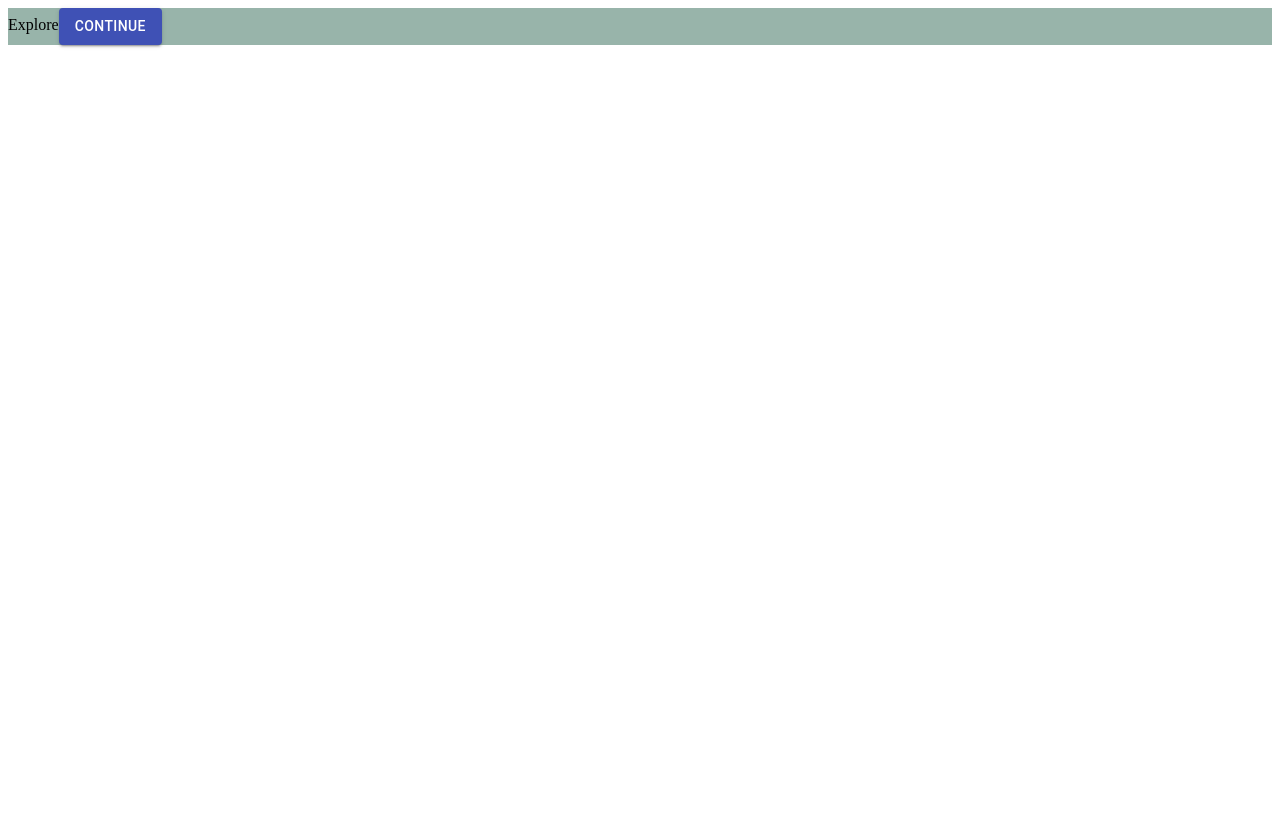
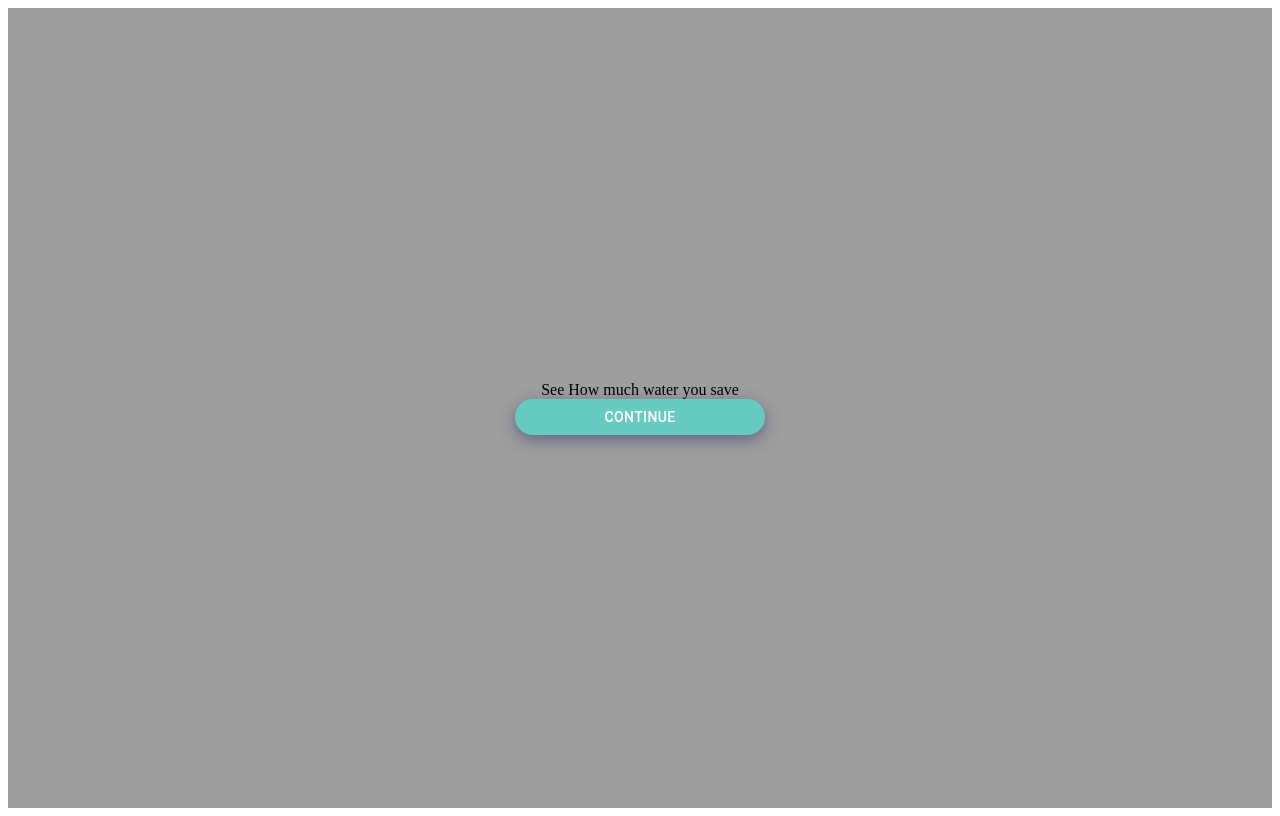
Before and after one commit to prashantbharati/Rh-form, a React (Create React App) app: page / in a window 1280 px wide. Built offline with nearby package versions, Linux system fonts and the light colour scheme.

Commit message:
explore button background done

```diff
--- a/src/components/Explore.js
+++ b/src/components/Explore.js
@@ -10,8 +10,8 @@ const App = (props) => {
 
   return (
     <div className={classes.page}>
-      Explore
-      <Button color="primary" variant="contained" onClick={next}>
+      See How much water you save
+      <Button className={classes.button} variant="contained" onClick={next}>
         Continue
       </Button>
     </div>
--- a/src/components/styles.js
+++ b/src/components/styles.js
@@ -2,6 +2,21 @@ import { makeStyles } from "@material-ui/core/styles";
 
 export default makeStyles({
   page: {
-    backgroundColor: "#98B4AA",
+    height: "100vh",
+    display: "flex",
+    flexDirection: "column",
+    justifyContent: "center",
+    alignItems: "center",
+    backgroundColor: "#9e9e9e",
+  },
+  button: {
+    backgroundColor: "#68CBC1",
+    color: "white",
+    width: "100%",
+    maxWidth: "250px",
+    display: "flex",
+    borderStyle: "none",
+    borderRadius: "999px 999px 999px 999px",
+    boxShadow: "0px 5px 15px 0px rgb(39 48 112 / 51%)",
   },
 });
```
Also changed, not shown: src/components/theme.js (added).
